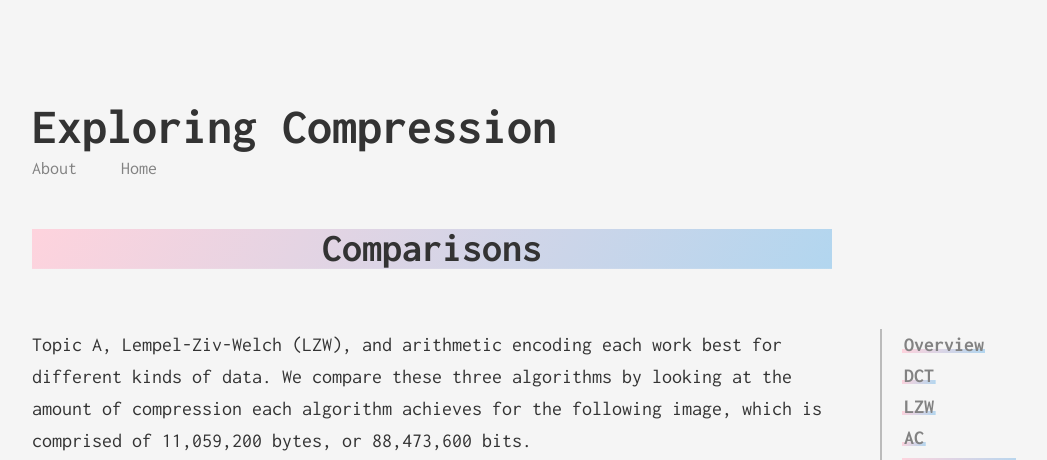
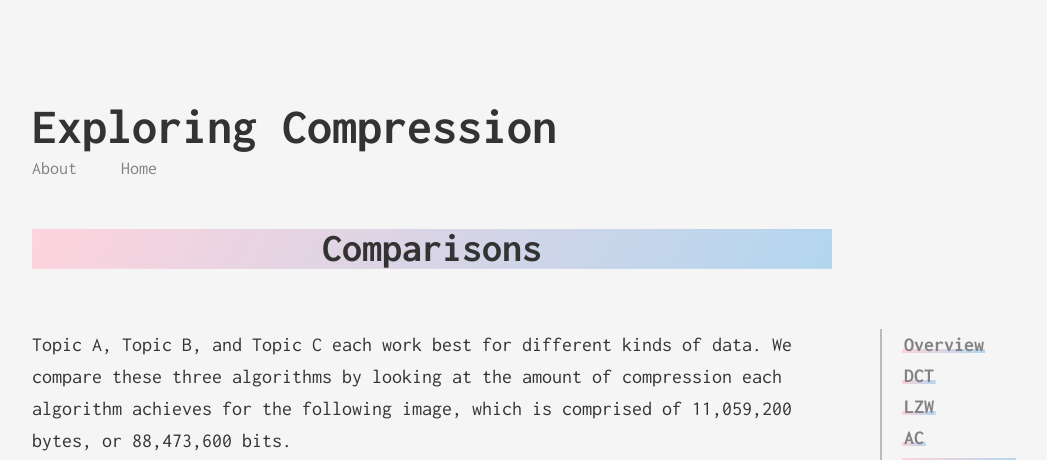
Before and after one commit to liloheinrich/testsite, a Jekyll site: the page built from _posts/2035-01-01-comparisons.markdown, in a window 1280 px wide and 1400 px high. Shown: the top 460 px of the window, without its empty margins (208-1255 px from the left). Built offline with Jekyll 4.4.1, drawn with Linux system fonts in a browser that asks for light colours; nearby versions of some CDN libraries; some of the changed text lies outside the part shown.

```diff
--- a/_config.yml
+++ b/_config.yml
@@ -2,7 +2,7 @@
 title: Discrete-2020
 description: >
   Our discrete 2020 fall semester final project on the topic of exploring compression algorithms.
-  We cover Topic A, Lempel-Ziv-Welch and Arithmetic Coding.
+  We cover Topic A, Topic B and Topic C.
 
 baseurl: "/testsite" # the subpath of your site, e.g. /blog/
 url: "https://liloheinrich.github.io" # the base hostname & protocol for your site
--- a/_layouts/post.html
+++ b/_layouts/post.html
@@ -25,13 +25,13 @@
 						{% else %}
 							<li><a class="scroll_top" href="{{ site.posts[1].url | prepend: site.baseurl }}">DCT</a></li>
 						{% endif %}
-						{% if page.title == "Lempel-Ziv-Welch" %}
+						{% if page.title == "Topic B" %}
 							<li class="active"><a class="scroll_top" href="#">LZW</a></li>
 							{% include post/navbar.html tags=ptags %}
 						{% else %}
 							<li><a class="scroll_top" href="{{ site.posts[2].url | prepend: site.baseurl }}">LZW</a></li>
 						{% endif %}
-						{% if page.title == "Arithmetic Coding" %}
+						{% if page.title == "Topic C" %}
 							<li class="active"><a class="scroll_top" href="#">AC</a></li>
 							{% include post/navbar.html tags=ptags %}
 						{% else %}
--- a/_posts/2015-01-01-arithmetic.markdown
+++ b/_posts/2015-01-01-arithmetic.markdown
@@ -1,6 +1,6 @@
 ---
 layout: post
-title:  "Arithmetic Coding"
+title:  "Topic C"
 subtitle: ""
 date:   2014-08-19 23:56:45
 tag: toc
@@ -8,11 +8,11 @@
 
 ## Context
 
-When compressing data, it makes sense that we would want symbols which appear frequently to be represented efficiently. Arithmetic coding, much like Huffman coding, is built on this intuition. It was designed concurrently by Jorma J. Rissanen, a researcher at IBM, and Richard C. Pasco, a PhD student at Stanford, in 1976, then patented by IBM later that year.  This led to some compression software, like bzip2, and some standards, like the JPEG standard, to choose Huffman coding instead - despite arithmetic coding being theoretically more efficient.
+When compressing data, it makes sense that we would want symbols which appear frequently to be represented efficiently. Topic C, much like Huffman coding, is built on this intuition. It was designed concurrently by Jorma J. Rissanen, a researcher at IBM, and Richard C. Pasco, a PhD student at Stanford, in 1976, then patented by IBM later that year.  This led to some compression software, like bzip2, and some standards, like the JPEG standard, to choose Huffman coding instead - despite Topic C being theoretically more efficient.
 
 ## Overview
 
-Arithmetic coding is a form of lossless compression that takes a string of input symbols and encodes it as a single high precision floating point number. As it is lossless, we can perfectly recover the original input from the compressed output. The core idea of the algorithms is rooted in the properties of intervals that make up a portion of a larger number line. Imagine we have an interval that takes up half of the number line that it sits on. We can “zoom in” on this interval, creating a new number line that is half the length of the original number line. Notice then that we can define the same interval, this time relative to the new, smaller number line. In fact, we can repeat this process of starting with a number line and then zooming in on a specific proportion as many times as we want! Just with smaller and smaller numbers lines at every step. Arithmetic coding takes this principle and applies it to compression - read the next section to find out how.
+Topic C is a form of lossless compression that takes a string of input symbols and encodes it as a single high precision floating point number. As it is lossless, we can perfectly recover the original input from the compressed output. The core idea of the algorithms is rooted in the properties of intervals that make up a portion of a larger number line. Imagine we have an interval that takes up half of the number line that it sits on. We can “zoom in” on this interval, creating a new number line that is half the length of the original number line. Notice then that we can define the same interval, this time relative to the new, smaller number line. In fact, we can repeat this process of starting with a number line and then zooming in on a specific proportion as many times as we want! Just with smaller and smaller numbers lines at every step. Topic C takes this principle and applies it to compression - read the next section to find out how.
 
 ![ac line]({{"/assets/images/AC/overview.png" | prepend: site.baseurl }}){: style="width:90%;"}
 
--- a/_posts/2020-01-01-lzw.markdown
+++ b/_posts/2020-01-01-lzw.markdown
@@ -1,6 +1,6 @@
 ---
 layout: post
-title:  "Lempel-Ziv-Welch"
+title:  "Topic B"
 subtitle: ""
 date:   2014-08-19 23:56:45
 tag: toc
@@ -8,7 +8,7 @@
 
 ## Context
 
-If you examine a text file character by character or look at an image file pixel by pixel, you’ll probably start noticing repeating patterns. Lempel Ziv Welch (LZW), published in 1984 by Albraham Lempel, Jacob Ziv, and Terry Welch, is a lossless compression algorithm that takes advantage of recurring patterns found in data to reduce file size. The algorithm is lossless, meaning the exact original data can be reconstructed from the compressed version. It is also adaptive and updates its compression model as it processes more data, allowing compression to become more and more efficient.
+If you examine a text file character by character or look at an image file pixel by pixel, you’ll probably start noticing repeating patterns. Topic B, published in 1984 by Albraham Lempel, Jacob Ziv, and Terry Welch, is a lossless compression algorithm that takes advantage of recurring patterns found in data to reduce file size. The algorithm is lossless, meaning the exact original data can be reconstructed from the compressed version. It is also adaptive and updates its compression model as it processes more data, allowing compression to become more and more efficient.
 
 LZW can be applied to any file type and can be implemented in both software and hardware. Software applications of LZW include the GIF image format, TIFF image format, and Unix file compression utility compress. In the hardware world, LZW is used notably in wifi modems.
 
--- a/_posts/2030-01-01-intro.markdown
+++ b/_posts/2030-01-01-intro.markdown
@@ -13,5 +13,5 @@
 Some of my recent activities:
 
 - [**Topic A**]({{ site.posts[1].url | prepend: site.baseurl }}){: .underline--magical .scroll_top } currently interning at Honeywell Aerospace in Phoenix, working in the CNS division on TXD, a new integrated traffic surveillance system.
-- [**Lempel Ziv Welch (LZW)**]({{ site.posts[2].url | prepend: site.baseurl }}){: .underline--magical .scroll_top} just returned from a semester studying German and Classical Music in Vienna for my Arts, Humanities, and Social Science credits.
-- [**Arithmetic Coding (AC)**]({{ site.posts[3].url | prepend: site.baseurl }}){: .underline--magical .scroll_top} recently, a white paper on FCC Spectrum Auction 107 that I co-authored with a team of students from the Olin Satellite & Spectrum Technology + Policy Group was accepted by the Research Conference on Communications, Information and Internet Policy (TPRC) 2022.
+- [**Topic B**]({{ site.posts[2].url | prepend: site.baseurl }}){: .underline--magical .scroll_top} just returned from a semester studying German and Classical Music in Vienna for my Arts, Humanities, and Social Science credits.
+- [**Topic C**]({{ site.posts[3].url | prepend: site.baseurl }}){: .underline--magical .scroll_top} recently, a white paper on FCC Spectrum Auction 107 that I co-authored with a team of students from the Olin Satellite & Spectrum Technology + Policy Group was accepted by the Research Conference on Communications, Information and Internet Policy (TPRC) 2022.
--- a/_posts/2035-01-01-comparisons.markdown
+++ b/_posts/2035-01-01-comparisons.markdown
@@ -6,7 +6,7 @@
 tags: [toc]
 ---
 
-Topic A, Lempel-Ziv-Welch (LZW), and arithmetic encoding each work best for different kinds of data. We compare these three algorithms by looking at the amount of compression each algorithm achieves for the following image, which is comprised of 11,059,200 bytes, or 88,473,600 bits.
+Topic A, Topic B, and Topic C each work best for different kinds of data. We compare these three algorithms by looking at the amount of compression each algorithm achieves for the following image, which is comprised of 11,059,200 bytes, or 88,473,600 bits.
 
 ![original im]({{"/assets/images/DCT/yuzu.png" | prepend: site.baseurl }}){: style="height: 500px"}
 
@@ -17,7 +17,7 @@
 	Compressed image down to: **3,278,353 bytes**, **29.67%** of the original size.
 
 
-- [**Lempel Ziv Welch (LZW)**]({{ site.posts[2].url | prepend: site.baseurl }}){: .underline--magical .scroll_top}
+- [**Topic B**]({{ site.posts[2].url | prepend: site.baseurl }}){: .underline--magical .scroll_top}
 
 	Works well for: Large amounts of data that contains repetitive patterns. Data with excessive variability is harder to compress.
 
@@ -26,7 +26,7 @@
 	LZW does not consistently compress images and sometimes the encoded file size may be larger than the original. This effect can be seen with this picture, as it almost doubled in size after "compressing".
 
 
-- [**Arithmetic Coding (AC)**]({{ site.posts[3].url | prepend: site.baseurl }}){: .underline--magical .scroll_top}
+- [**Topic C**]({{ site.posts[3].url | prepend: site.baseurl }}){: .underline--magical .scroll_top}
 
 	Works well for: Data that has some symbols which appear frequently. The more similar the probablities of the symbols the less the data can be comrpessed.
 
```
Also changed, not shown: README.md.
